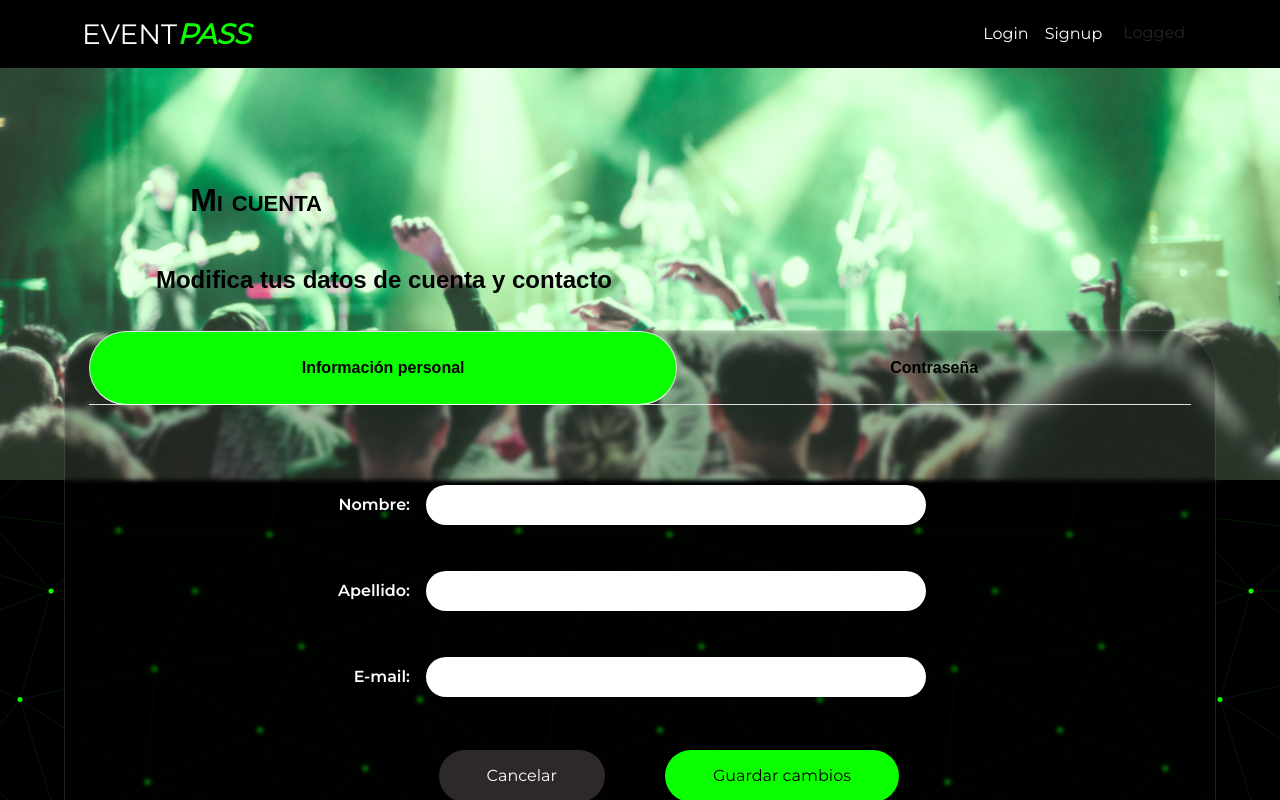
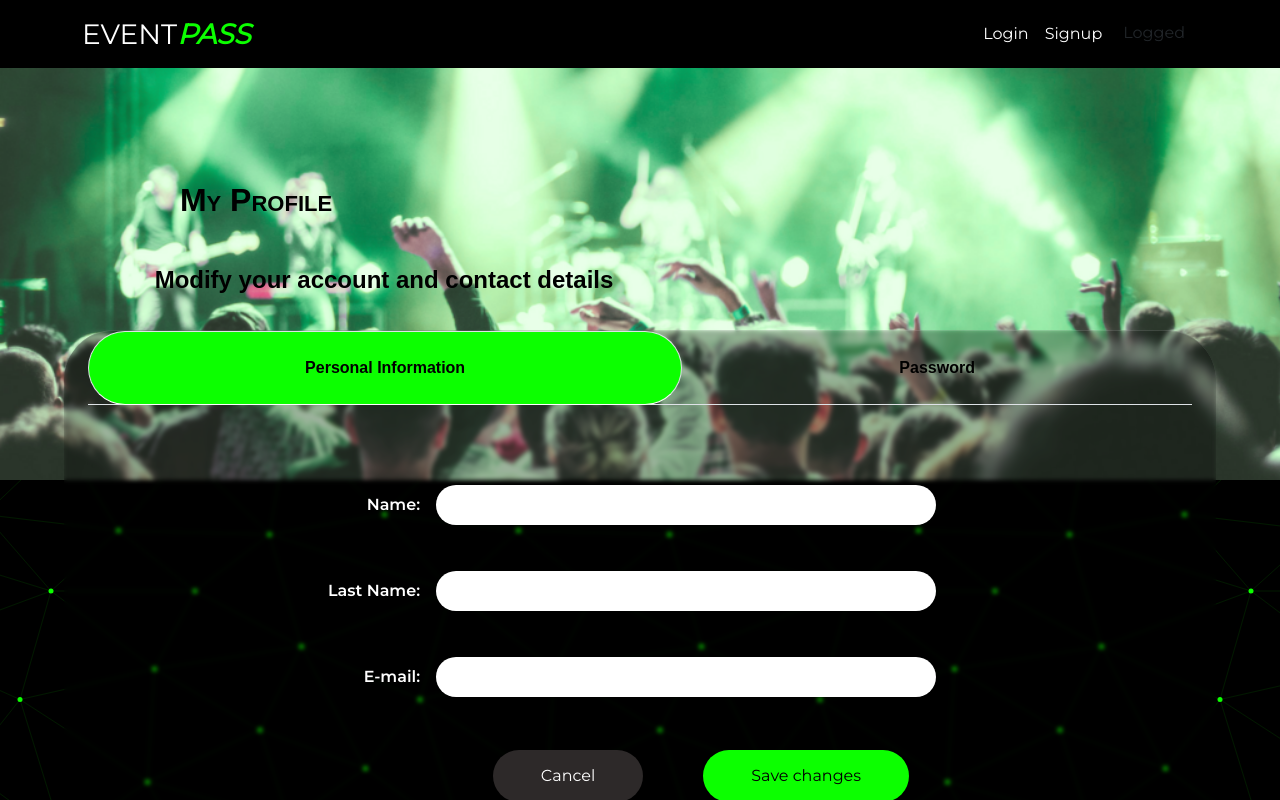
Before and after one commit to emmadamico/23644-grupo2-eventpass, a React (Create React App) app: page /profile in a window 1280 px wide. Shown: the top 800 px of the page. Built offline with nearby package versions, Linux system fonts and the light colour scheme.

Commit message:
se traduce al ingles, se actualizan estilos

```diff
--- a/src/pages/Profile.jsx
+++ b/src/pages/Profile.jsx
@@ -37,23 +37,23 @@ export function Profile() {
       <main>
         <banner className="banner-profile">
           <img src="/banner.png" alt="" />
-          <h1 className="title">Mi cuenta</h1>
-          <p className="p-profile">Modifica tus datos de cuenta y contacto</p>
+          <h1 className="title versalita">My Profile</h1>
+          <p className="p-profile">Modify your account and contact details</p>
         </banner>
 
-        <div className="card-user mx-auto">
+        <div className="card-user mx-auto glass-bg ">
           <Tabs
             defaultActiveKey="user-info"
             id="fill-tab-example"
             className="mb-3"
             fill
           >
-            <Tab eventKey="user-info" title="Información personal">
+            <Tab eventKey="user-info" title="Personal Information">
               <section className="form-container d-flex flex-column justify-content-center align-items-center m-5">
                 <form className="d-flex flex-column align-items-end p-3 user-form">
                   <div className="form-item mt-3">
                     <label>
-                      Nombre:
+                      Name:
                       <input
                         className="mx-3 border-0 input-form"
                         type="text"
@@ -64,7 +64,7 @@ export function Profile() {
                   </div>
                   <div className="form-item mt-3">
                     <label>
-                      Apellido:
+                    Last Name:
                       <input
                         className="mx-3 border-0 input-form"
                         type="text"
@@ -90,26 +90,26 @@ export function Profile() {
                       type="button"
                       onClick={handleCancel}
                     >
-                      Cancelar
+                      Cancel
                     </button>
                     <button
                       className="save-btn"
                       type="button"
                       onClick={handleSave}
                     >
-                      Guardar cambios
+                      Save changes
                     </button>
                   </div>
                 </form>
               </section>
             </Tab>
 
-            <Tab eventKey="password" title="Contraseña">
-              <section className="form-container d-flex flex-column justify-content-center align-items-center">
-                <form className="d-flex flex-column justify-content-center align-items-end p-3 user-form m-5">
-                  <div className="form-item mt-3">
+            <Tab eventKey="password" title="Password">
+              <section className="d-flex flex-column justify-content-center align-items-center">
+                <form className="d-flex flex-column justify-content-center align-items-end p-3 user-form mt-5 mb-5">
+                  <div className="form-item">
                     <label>
-                      Contraseña actual:
+                      Current Password:
                       <input
                         className="mx-3 border-0 input-form"
                         type="password"
@@ -120,7 +120,7 @@ export function Profile() {
                   </div>
                   <div className="form-item mt-3">
                     <label>
-                      Nueva contraseña:
+                      New Password:
                       <input
                         className="mx-3 border-0 input-form"
                         type="password"
@@ -131,7 +131,7 @@ export function Profile() {
                   </div>
                   <div className="form-item mt-3">
                     <label>
-                      Repita contraseña:
+                      Confirm Password:
                       <input
                         className="mx-3 border-0 input-form"
                         type="password"
@@ -146,14 +146,14 @@ export function Profile() {
                       type="button"
                       onClick={handlePasswordCancel}
                     >
-                      Cancelar
+                      Cancel
                     </button>
                     <button
                       className="save-btn"
                       type="button"
                       onClick={handlePasswordChange}
                     >
-                      Cambiar contraseña
+                      Change Password
                     </button>
                   </div>
                 </form>
--- a/src/styles/profile.css
+++ b/src/styles/profile.css
@@ -13,24 +13,18 @@
   color: var(--bg-main-color);
   font-size: 2em;
   font-family: "montserrat", sans-serif;
-  font-variant: small-caps;
   font-weight: bold;
 }
 .p-profile {
   top: 35%;
   left: 30%;
   font-size: 1.5em;
-  font-variant: none;
-  font-weight: bold;
 }
 /*card principal*/
 .card-user {
   width: 90%;
   height: auto;
   border-radius: 50px;
-  background-color: rgba(90, 85, 85, 0);
-  backdrop-filter: blur(2px) brightness(0.7);
-  border: 1px solid rgba(255, 255, 255, 0.12);
   position: relative;
   top: -150px;
   padding: 0 1.5rem;
@@ -42,11 +36,9 @@
   font-weight: bolder;
   padding: 1.5rem;
 }
-
 .card-user .nav-tabs .nav-link.active {
   background-color: var(--green-light-color);
 }
-
 /*formulario*/
 .user-form label {
   margin-bottom: 30px;
```
